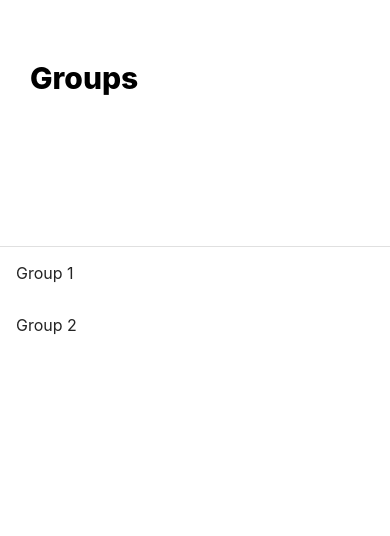
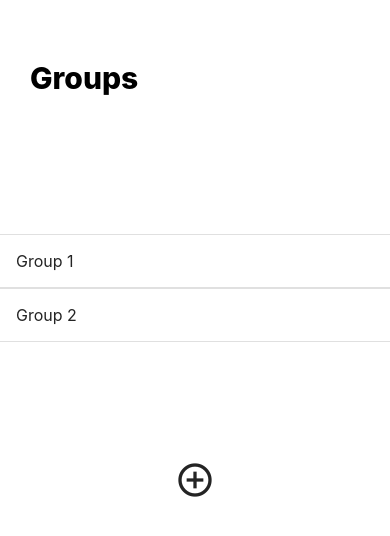
Before and after one commit to jasongir/ConnectUVA, a React Native app: screen /GroupManagement in a window 390 px wide. Shown: the top 536 px of the page. Built offline with nearby package versions, Linux system fonts and the light colour scheme.

Commit message:
notifications page and other things

```diff
--- a/App.js
+++ b/App.js
@@ -16,6 +16,8 @@ import InfoForm from "./screens/information-form/information-form.component";
 import myProfile from "./screens/my-profile/my-profile.component";
 import GroupManagement from "./screens/group-management/group-management.component";
 import MainApp from "./screens/main-app/main-app.component";
+import PrivacyPolicy from "./screens/privacy-policy/privacy-policy.component";
+import GroupSearch from "./screens/group-search/group-search.component";
 
 const Stack = createNativeStackNavigator();
 
@@ -75,6 +77,16 @@ export default function App() {
 						component={GroupManagement}
 						options={globalOptions}
 					/>
+					<Stack.Screen
+						name="PrivacyPolicy"
+						component={PrivacyPolicy}
+						options={globalOptions}
+					/>
+					<Stack.Screen
+						name="GroupSearch"
+						component={GroupSearch}
+						options={globalOptions}
+					/>
 
 				</Stack.Navigator>
 			</NavigationContainer>
--- a/components/avatar/avatar.component.jsx
+++ b/components/avatar/avatar.component.jsx
@@ -10,12 +10,12 @@ const Avatar = ({ avatar, name, size, textColor }) => {
 		.toUpperCase();
 
 	return avatar ? ( // if we get info passed about an actual picture:
-		<View style={[styles.avatar, size ? { width: size, height: size } : {}]}>
+		<View style={[styles.avatar, size ? { width: size, height: size, borderRadius: size/2 } : {}]}>
 			{avatar}
 		</View>
 	) : (
 		<View
-			style={[styles.placeholder, size ? { width: size, height: size } : {}]}
+			style={[styles.placeholder, size ? { width: size, height: size, borderRadius: size/2} : {}]}
 		>
 			<Text
 				style={[
--- a/screens/group-management/group-management.component.jsx
+++ b/screens/group-management/group-management.component.jsx
@@ -1,47 +1,57 @@
 import { StatusBar } from "expo-status-bar";
 import React from "react";
-import { StyleSheet, Text, View } from "react-native";
+import { StyleSheet, Text, View, Alert, TouchableHighlight, Pressable, TouchableOpacity } from "react-native";
 import { ListItem, Icon, Input, Button } from 'react-native-elements'
 export default function GroupManagement({ navigation }) {
 
-
+    const leaveGroup = () =>
+        Alert.alert(
+            "Leave Group",
+            "Do you want to leave this group?",
+            [
+                {
+                    text: "Cancel",
+                    style: "cancel"
+                },
+                { text: "Leave", onPress: () => Alert.alert("You have left this group"), style: "destructive" }
+            ]
+        );
+    const addGroupPress = () => {
+        navigation.push("GroupSearch");
+    };
     return (
         <View style={styles.container}>
 
             <View style={styles.header}>
                 <Text style={styles.title}>Groups</Text>
             </View>
+
             <View style={styles.list}>
-                <ListItem.Swipeable
-                    topDivider
-                    rightContent={
-                        <Button
-                            //title="Delete"
-                            icon={{ name: 'delete', color: 'white' }}
-                            buttonStyle={{ minHeight: '100%', backgroundColor: 'red' }}
-                        />
-                    }
-                >
+
+                <ListItem topDivider bottomDivider onPress={leaveGroup}>
                     <ListItem.Content>
                         <ListItem.Title>Group 1</ListItem.Title>
                     </ListItem.Content>
-                </ListItem.Swipeable>
+                </ListItem>
 
-                <ListItem.Swipeable
 
-                    rightContent={
-                        <Button
-                            //title="Delete"
-                            icon={{ name: 'delete', color: 'white' }}
-                            buttonStyle={{ minHeight: '100%', backgroundColor: 'red' }}
-                        />
-                    }
-                >
+                <ListItem topDivider bottomDivider onPress={leaveGroup}>
                     <ListItem.Content>
                         <ListItem.Title>Group 2</ListItem.Title>
                     </ListItem.Content>
-                </ListItem.Swipeable>
+                </ListItem>
             </View>
+
+
+            <TouchableOpacity onPress={addGroupPress}>
+                <View style={styles.addGroup}>
+                    <Icon
+                        name="add-circle-outline"
+                        size={40}
+                    />
+                    </View>
+            </TouchableOpacity>
+
 
         </View>
     );
@@ -87,4 +97,8 @@ const styles = StyleSheet.create({
         paddingBottom: 20,
         paddingHorizontal: 30,
     },
+    addGroup: {
+        alignItems: "center",
+        justifyContent: "center"
+    }
 });
--- a/screens/my-profile/my-profile.component.jsx
+++ b/screens/my-profile/my-profile.component.jsx
@@ -34,6 +34,7 @@ export default function myProfile({ navigation }) {
 		email: "sjg7egt@virginia.edu",
 	};
 
+	const size = 150;
 	return (
 		<View style={styles.container}>
 			<View style={styles.header}>
@@ -43,7 +44,7 @@ export default function myProfile({ navigation }) {
 				<ScrollView>
 					<View style={styles.avatar}>
 
-					<Avatar style={styles.largeAvatar} name="Sam Galletta" />
+					<Avatar style={styles.avatar} name="Sam Galletta" size={size} />
 
 
 
--- /dev/null
+++ b/screens/privacy-policy/privacy-policy.component.jsx
@@ -0,0 +1,20 @@
+import { StatusBar } from "expo-status-bar";
+import React from "react";
+import { StyleSheet, Text, View, Button } from "react-native";
+
+export default function PrivacyPolicy({ navigation }) {
+	return (
+		<View style={styles.container}>
+			<Text>PrivacyPolicy</Text>
+		</View>
+	);
+}
+
+const styles = StyleSheet.create({
+	container: {
+		flex: 1,
+		backgroundColor: "#fff",
+		alignItems: "center",
+		justifyContent: "center",
+	},
+});
--- a/screens/profile/profile.component.jsx
+++ b/screens/profile/profile.component.jsx
@@ -1,7 +1,8 @@
 import { StatusBar } from "expo-status-bar";
 import React from "react";
-import { StyleSheet, Text, View, Button, ScrollView} from "react-native";
-import { Avatar } from "react-native-elements";
+import { StyleSheet, Text, View, Button, ScrollView, Linking } from "react-native";
+//import { Avatar } from "react-native-elements";
+import Avatar from "../../components/avatar/avatar.component";
 
 
 import { ListItem, Icon, Input } from 'react-native-elements'
@@ -16,6 +17,14 @@ export default function Profile({ navigation }) {
 	const accountPress = () => {
 		navigation.push("MyProfile");
 	};
+	const privacyPress = () => {
+		navigation.push("PrivacyPolicy");
+	};
+	const notificationsPress = () => {
+		Linking.openURL('app-settings://');
+	};
+	const size = 150;
+
 	return (
 		<View style={styles.container}>
 
@@ -26,10 +35,12 @@ export default function Profile({ navigation }) {
 			<ScrollView>
 
 
+				{/* <View style={styles.avatar}>
+				<Avatar size="xlarge" rounded source={{ uri: 'https://s3.amazonaws.com/uifaces/faces/twitter/adhamdannaway/128.jpgs' }} title="SG" />
+			</View> */}
+
 				<View style={styles.avatar}>
-				<Avatar size="xlarge" rounded source={{ uri: 'https://s3.amazonaws.com/uifaces/faces/twitter/adhamdannaway/128.jpgs' }} title="SG" />
-
-
+					<Avatar style={styles.avatar}  name="Sam Galletta" size={size}/>
 				</View>
 
 				<View style={styles.text}>
@@ -54,7 +65,7 @@ export default function Profile({ navigation }) {
 						<ListItem.Chevron />
 					</ListItem>
 
-				<ListItem key="notifications" bottomDivider>
+					<ListItem key="notifications" bottomDivider onPress={notificationsPress}>
 						<Icon name="notifications-outline" type="ionicon" />
 						<ListItem.Content>
 							<ListItem.Title>Notifications</ListItem.Title>
@@ -62,10 +73,10 @@ export default function Profile({ navigation }) {
 						<ListItem.Chevron />
 					</ListItem>
 
-				<ListItem key="privacy" bottomDivider>
+					<ListItem key="privacy" bottomDivider onPress={privacyPress}>
 						<Icon name="lock-closed-outline" type="ionicon" />
 						<ListItem.Content>
-						<ListItem.Title>Privacy</ListItem.Title>
+							<ListItem.Title>Privacy Policy</ListItem.Title>
 						</ListItem.Content>
 						<ListItem.Chevron />
 					</ListItem>
```
Lines whose indentation alone changed are shown as unchanged.
